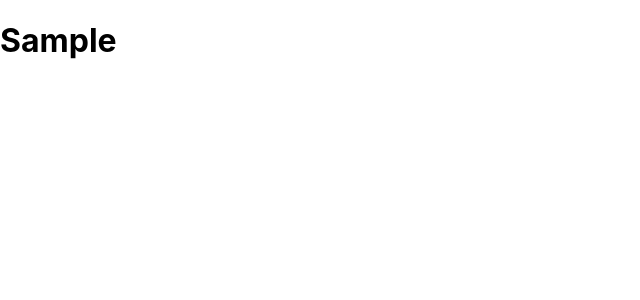
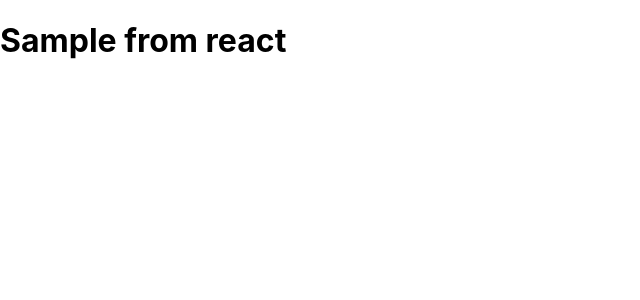
Before and after one commit to shahrukh96/Shopping-app, a React (Create React App) app in the folder shopping-app/: page / in a window 1280 px wide. Shown: the top 300 px of the page, without its empty margins (0-640 px from the left). Built offline with nearby package versions, Linux system fonts and the light colour scheme.

Commit message:
commit 3

```diff
--- a/shopping-app/src/App.js
+++ b/shopping-app/src/App.js
@@ -6,7 +6,7 @@ class App extends Component {
   render() {
     return (
       <div>
-      <h1>Sample </h1>
+      <h1>Sample from react </h1>
       </div>
     );
   }
```
